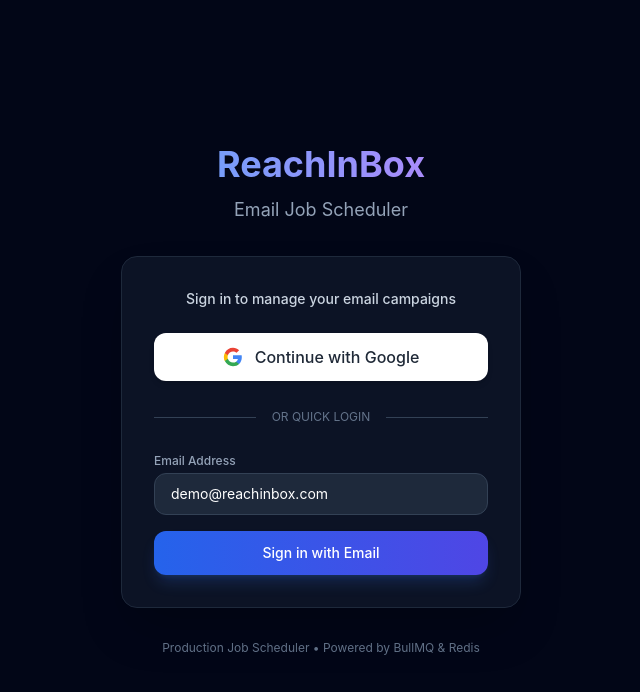
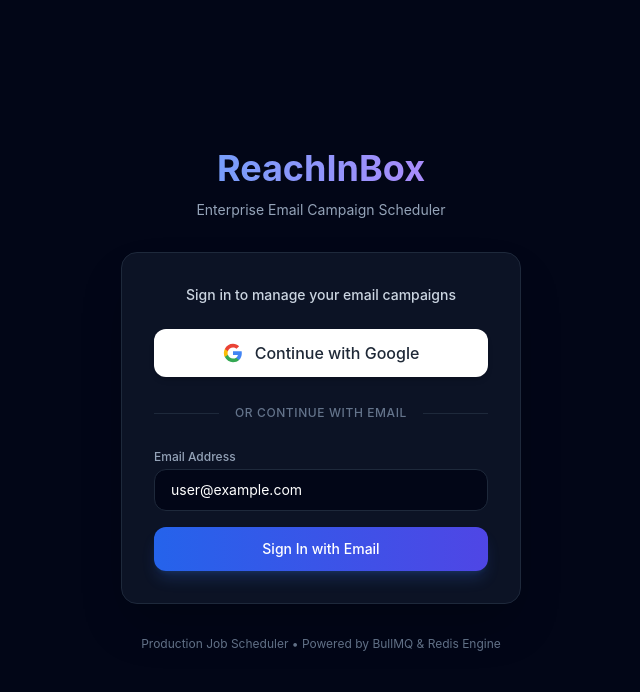
Before and after one commit to source-rashi/ReachInBox, a Next.js app in the folder frontend/: page /login in a window 1280 px wide. Shown: the top 692 px of the page, without its empty margins (319-959 px from the left). Built offline with nearby package versions, Linux system fonts and the light colour scheme.

Commit message:
Polish login page design to standard Email Sign-In format

```diff
--- a/frontend/src/app/login/page.tsx
+++ b/frontend/src/app/login/page.tsx
@@ -4,10 +4,10 @@
 import { useState } from 'react';
 
 export default function LoginPage() {
-  const [email, setEmail] = useState('demo@reachinbox.com');
+  const [email, setEmail] = useState('user@example.com');
   const [loading, setLoading] = useState(false);
 
-  const handleDemoLogin = async (e: React.FormEvent) => {
+  const handleEmailLogin = async (e: React.FormEvent) => {
     e.preventDefault();
     setLoading(true);
     await signIn('credentials', { email, callbackUrl: '/dashboard' });
@@ -20,7 +20,7 @@
           <h1 className="text-4xl font-bold bg-gradient-to-r from-blue-400 to-purple-400 bg-clip-text text-transparent">
             ReachInBox
           </h1>
-          <p className="text-slate-400 text-lg">Email Job Scheduler</p>
+          <p className="text-slate-400 text-sm">Enterprise Email Campaign Scheduler</p>
         </div>
 
         <div className="backdrop-blur-xl bg-slate-900/80 border border-slate-800 rounded-2xl p-8 space-y-6 shadow-2xl">
@@ -42,12 +42,12 @@
           </button>
 
           <div className="relative flex py-1 items-center">
-            <div className="flex-grow border-t border-slate-700"></div>
-            <span className="flex-shrink mx-4 text-xs text-slate-500 uppercase">Or quick login</span>
-            <div className="flex-grow border-t border-slate-700"></div>
+            <div className="flex-grow border-t border-slate-800"></div>
+            <span className="flex-shrink mx-4 text-xs text-slate-500 font-medium uppercase tracking-wider">Or continue with email</span>
+            <div className="flex-grow border-t border-slate-800"></div>
           </div>
 
-          <form onSubmit={handleDemoLogin} className="space-y-4 text-left">
+          <form onSubmit={handleEmailLogin} className="space-y-4 text-left">
             <div>
               <label className="block text-xs font-medium text-slate-400 mb-1">Email Address</label>
               <input
@@ -55,7 +55,7 @@
                 required
                 value={email}
                 onChange={(e) => setEmail(e.target.value)}
-                className="w-full px-4 py-2.5 bg-slate-800 border border-slate-700 rounded-xl text-white text-sm focus:outline-none focus:border-blue-500 transition-colors"
+                className="w-full px-4 py-2.5 bg-slate-950 border border-slate-800 rounded-xl text-white text-sm focus:outline-none focus:border-blue-500 transition-colors"
                 placeholder="you@example.com"
               />
             </div>
@@ -64,13 +64,13 @@
               disabled={loading}
               className="w-full py-3 px-4 bg-gradient-to-r from-blue-600 to-indigo-600 hover:from-blue-500 hover:to-indigo-500 text-white rounded-xl font-medium text-sm transition-all duration-200 shadow-lg shadow-blue-500/20 disabled:opacity-50"
             >
-              {loading ? 'Logging in...' : 'Sign in with Email'}
+              {loading ? 'Signing in...' : 'Sign In with Email'}
             </button>
           </form>
         </div>
 
         <p className="text-slate-500 text-xs">
-          Production Job Scheduler • Powered by BullMQ & Redis
+          Production Job Scheduler • Powered by BullMQ & Redis Engine
         </p>
       </div>
     </div>
```
